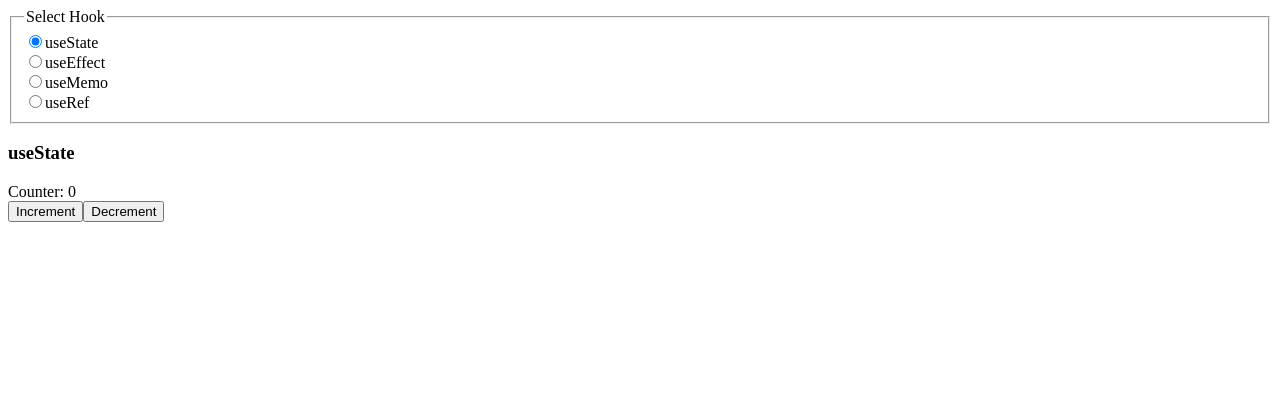
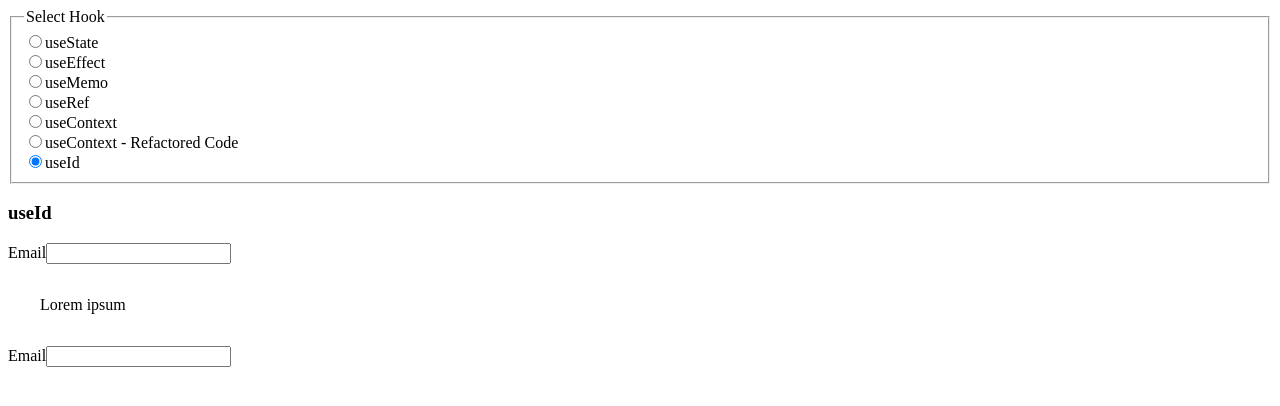
Before and after one commit to manojd929/all-react-hooks-scribe, a React (Create React App) app: page / in a window 1280 px wide. Shown: the top 406 px of the page. Built offline with nearby package versions, Linux system fonts and the light colour scheme.

Commit message:
updated to react 18 , useContext, useId

```diff
--- a/package.json
+++ b/package.json
@@ -3,9 +3,9 @@
   "version": "0.0.0",
   "private": true,
   "dependencies": {
-    "axios": "^0.24.0",
-    "react": "^17.0.2",
-    "react-dom": "^17.0.2"
+    "axios": "^1.4.0",
+    "react": "^18.2.0",
+    "react-dom": "^18.2.0"
   },
   "scripts": {
     "start": "react-scripts start",
--- a/src/App.js
+++ b/src/App.js
@@ -3,6 +3,9 @@ import UseStateComp from './concepts/UseStateComp';
 import UseEffectComp from './concepts/UseEffectComp';
 import UseMemoComp from './concepts/UseMemoComp';
 import UseRefComp from './concepts/UseRefComp';
+import UseContextComp from './concepts/UseContext/UseContextComp';
+import UseContextRefactoredComp from './concepts/UseContextRefactored/UseContextRefactoredComp';
+import UseIdComp from './concepts/UseIdComp';
 import './style.css';
 
 const HOOK_MAP = {
@@ -10,10 +13,13 @@ const HOOK_MAP = {
   USE_EFFECT: 'useEffect',
   USE_MEMO: 'useMemo',
   USE_REF: 'useRef',
+  USE_CONTEXT: 'useContext',
+  USE_CONTEXT_REFACTORED: 'useContext - Refactored Code',
+  USE_ID: 'useId',
 };
 
 const App = () => {
-  const [hook, setHook] = useState(HOOK_MAP.USE_STATE);
+  const [hook, setHook] = useState(HOOK_MAP.USE_ID);
 
   const getCompToRender = () => {
     switch (hook) {
@@ -25,6 +31,12 @@ const App = () => {
         return <UseMemoComp />;
       case HOOK_MAP.USE_REF:
         return <UseRefComp />;
+      case HOOK_MAP.USE_CONTEXT:
+        return <UseContextComp />;
+      case HOOK_MAP.USE_CONTEXT_REFACTORED:
+        return <UseContextRefactoredComp />;
+      case HOOK_MAP.USE_ID:
+        return <UseIdComp />;
     }
   };
 
@@ -41,7 +53,7 @@ const App = () => {
             checked={hook === HOOK_MAP.USE_STATE}
             onChange={(e) => setHook(e.target.value)}
           />
-          <label for={HOOK_MAP.USE_STATE}>useState</label>
+          <label htmlFor={HOOK_MAP.USE_STATE}>useState</label>
         </div>
         <div>
           <input
@@ -52,7 +64,7 @@ const App = () => {
             checked={hook === HOOK_MAP.USE_EFFECT}
             onChange={(e) => setHook(e.target.value)}
           />
-          <label for={HOOK_MAP.USE_EFFECT}>useEffect</label>
+          <label htmlFor={HOOK_MAP.USE_EFFECT}>useEffect</label>
         </div>
         <div>
           <input
@@ -63,7 +75,7 @@ const App = () => {
             checked={hook === HOOK_MAP.USE_MEMO}
             onChange={(e) => setHook(e.target.value)}
           />
-          <label for={HOOK_MAP.USE_MEMO}>useMemo</label>
+          <label htmlFor={HOOK_MAP.USE_MEMO}>useMemo</label>
         </div>
         <div>
           <input
@@ -74,7 +86,42 @@ const App = () => {
             checked={hook === HOOK_MAP.USE_REF}
             onChange={(e) => setHook(e.target.value)}
           />
-          <label for={HOOK_MAP.USE_REF}>useRef</label>
+          <label htmlFor={HOOK_MAP.USE_REF}>useRef</label>
+        </div>
+        <div>
+          <input
+            type="radio"
+            id={HOOK_MAP.USE_CONTEXT}
+            name="hook"
+            value={HOOK_MAP.USE_CONTEXT}
+            checked={hook === HOOK_MAP.USE_CONTEXT}
+            onChange={(e) => setHook(e.target.value)}
+          />
+          <label htmlFor={HOOK_MAP.USE_CONTEXT}>useContext</label>
+        </div>
+        <div>
+          <input
+            type="radio"
+            id={HOOK_MAP.USE_CONTEXT_REFACTORED}
+            name="hook"
+            value={HOOK_MAP.USE_CONTEXT_REFACTORED}
+            checked={hook === HOOK_MAP.USE_CONTEXT_REFACTORED}
+            onChange={(e) => setHook(e.target.value)}
+          />
+          <label htmlFor={HOOK_MAP.USE_CONTEXT_REFACTORED}>
+            useContext - Refactored Code
+          </label>
+        </div>
+        <div>
+          <input
+            type="radio"
+            id={HOOK_MAP.USE_ID}
+            name="hook"
+            value={HOOK_MAP.USE_ID}
+            checked={hook === HOOK_MAP.USE_ID}
+            onChange={(e) => setHook(e.target.value)}
+          />
+          <label htmlFor={HOOK_MAP.USE_ID}>useId</label>
         </div>
       </fieldset>
       <h3>{hook}</h3>
--- /dev/null
+++ b/src/concepts/UseContext/ClassComponent.jsx
@@ -0,0 +1,25 @@
+import React from 'react';
+import { ThemeContext } from './UseContextComp';
+
+class ClassComponent extends React.Component {
+  themeStyles(dark) {
+    return {
+      backgroundColor: dark ? '#333' : '#CCC',
+      color: dark ? '#CCC' : '#333',
+      padding: '2rem',
+      margin: '2rem',
+    };
+  }
+
+  render() {
+    return (
+      <ThemeContext.Consumer>
+        {(darkTheme) => {
+          return <div style={this.themeStyles(darkTheme)}>Class Theme</div>;
+        }}
+      </ThemeContext.Consumer>
+    );
+  }
+}
+
+export default ClassComponent;
--- /dev/null
+++ b/src/concepts/UseContext/FunctionComponent.jsx
@@ -0,0 +1,16 @@
+import React, { useContext } from 'react';
+import { ThemeContext } from '../UseContext/UseContextComp';
+
+const FunctionComponent = () => {
+  const darkTheme = useContext(ThemeContext);
+  const themeStyle = {
+    backgroundColor: darkTheme ? '#333' : '#CCC',
+    color: darkTheme ? '#CCC' : '#333',
+    padding: '2rem',
+    margin: '2rem',
+  };
+
+  return <div style={themeStyle}>Function Theme</div>;
+};
+
+export default FunctionComponent;
--- /dev/null
+++ b/src/concepts/UseContext/UseContextComp.jsx
@@ -0,0 +1,23 @@
+import React from 'react';
+import FunctionComponent from './FunctionComponent';
+import ClassComponent from './ClassComponent';
+
+export const ThemeContext = React.createContext();
+
+const UseContextComp = () => {
+  const [darkTheme, setDarkTheme] = React.useState(true);
+
+  const toggleTheme = () => {
+    setDarkTheme((prevDarkTheme) => !prevDarkTheme);
+  };
+
+  return (
+    <ThemeContext.Provider value={darkTheme}>
+      <button onClick={toggleTheme}>Toggle Theme</button>
+      <FunctionComponent />
+      <ClassComponent />
+    </ThemeContext.Provider>
+  );
+};
+
+export default UseContextComp;
--- /dev/null
+++ b/src/concepts/UseContextRefactored/FunctionComponent.jsx
@@ -0,0 +1,22 @@
+import React from 'react';
+import { useTheme, useThemeUpdater } from './ThemeContext';
+const FunctionComponent = () => {
+  const darkTheme = useTheme();
+  const toggleTheme = useThemeUpdater();
+
+  const themeStyle = {
+    backgroundColor: darkTheme ? '#333' : '#CCC',
+    color: darkTheme ? '#CCC' : '#333',
+    padding: '2rem',
+    margin: '2rem',
+  };
+
+  return (
+    <>
+      <button onClick={toggleTheme}>Toggle Theme</button>
+      <div style={themeStyle}>Function Theme</div>
+    </>
+  );
+};
+
+export default FunctionComponent;
--- /dev/null
+++ b/src/concepts/UseContextRefactored/ThemeContext.jsx
@@ -0,0 +1,28 @@
+import React, { useContext, useState } from 'react';
+
+const ThemeContext = React.createContext();
+const ThemeContextUpdater = React.createContext();
+
+export const ThemeProvider = ({ children }) => {
+  const [darkTheme, setDarkTheme] = useState(true);
+
+  const toggleTheme = () => {
+    setDarkTheme((prevDarkTheme) => !prevDarkTheme);
+  };
+
+  return (
+    <ThemeContext.Provider value={darkTheme}>
+      <ThemeContextUpdater.Provider value={toggleTheme}>
+        {children}
+      </ThemeContextUpdater.Provider>
+    </ThemeContext.Provider>
+  );
+};
+
+export const useTheme = () => {
+  return useContext(ThemeContext);
+};
+
+export const useThemeUpdater = () => {
+  return useContext(ThemeContextUpdater);
+};
--- /dev/null
+++ b/src/concepts/UseContextRefactored/UseContextRefactoredComp.jsx
@@ -0,0 +1,13 @@
+import React from 'react';
+import FunctionComponent from './FunctionComponent';
+import { ThemeProvider } from './ThemeContext';
+
+const UseContextRefactoredComp = () => {
+  return (
+    <ThemeProvider>
+      <FunctionComponent />
+    </ThemeProvider>
+  );
+};
+
+export default UseContextRefactoredComp;
--- /dev/null
+++ b/src/concepts/UseIdComp.jsx
@@ -0,0 +1,17 @@
+import React, { useId } from 'react';
+
+const UseIdComp = () => {
+  const id = useId();
+
+  return (
+    <>
+      <label htmlFor="email">Email</label>
+      <input id={id} type="email" />
+      <article style={{ margin: '2rem' }}>Lorem ipsum</article>
+      <label htmlFor="email">Email</label>
+      <input id={id} type="email" />
+    </>
+  );
+};
+
+export default UseIdComp;
--- a/src/index.js
+++ b/src/index.js
@@ -1,6 +1,9 @@
-import React from "react";
-import ReactDOM from "react-dom";
+import React from 'react';
+import { createRoot } from 'react-dom/client';
 
-import App from "./App";
+import App from './App';
 
-ReactDOM.render(<App />, document.getElementById("root"));
+const container = document.getElementById('root');
+const root = createRoot(container);
+
+root.render(<App />);
```
